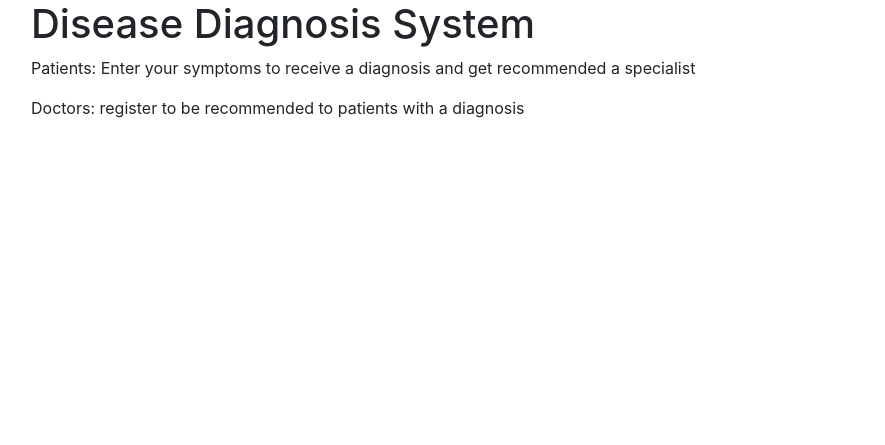
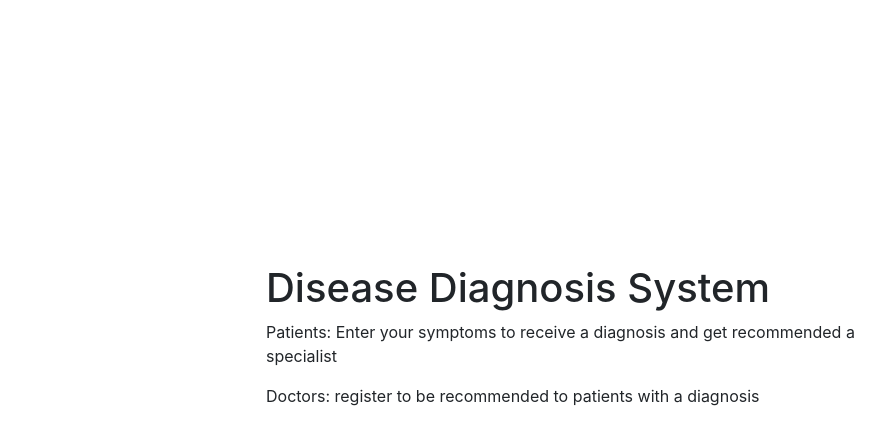
Before and after one commit to ahmedhus22/Disease-Diagnosis-System, a Django app: page / in a window 1280 px wide. Shown: the part 56-501 px from the top of the page, without its empty margins (54-939 px from the left). Run offline with Django 5.2, Linux system fonts and the light colour scheme; some libraries are stand-ins or nearby versions.

Commit message:
improved routing hrefs and added styles to homepage

```diff
--- /dev/null
+++ b/disease_diagnosis/diagnosis_system/static/styles.css
@@ -0,0 +1,7 @@
+/* Centered text */
+.centered {
+    position: absolute;
+    top: 50%;
+    left: 50%;
+    transform: translate(-50%, -50%);
+  }
--- a/disease_diagnosis/diagnosis_system/templates/diagnosis_system/base.html
+++ b/disease_diagnosis/diagnosis_system/templates/diagnosis_system/base.html
@@ -6,7 +6,8 @@
 
     <!-- Bootstrap CSS -->
     <link rel="stylesheet" href="https://cdn.jsdelivr.net/npm/bootstrap@4.0.0/dist/css/bootstrap.min.css" integrity="sha384-Gn5384xqQ1aoWXA+058RXPxPg6fy4IWvTNh0E263XmFcJlSAwiGgFAW/dAiS6JXm" crossorigin="anonymous">
-
+    {% load static %}
+    <link rel="stylesheet" href="{% static 'styles.css' %}">
     <head>
         {% if title %}
             <title>Diagnosis System - {{ title }}</title>
@@ -18,13 +19,13 @@
         <header class="site-header">
             <nav class="navbar navbar-expand-md navbar-dark bg-primary">
               <div class="container">
-                <a class="navbar-brand mr-4" href="/">Diagnosis System</a>
+                <a class="navbar-brand mr-4" href="{% url 'diagnosis_system-home' %}">Diagnosis System</a>
                 <button class="navbar-toggler" type="button" data-toggle="collapse" data-target="#navbarToggle" aria-controls="navbarToggle" aria-expanded="false" aria-label="Toggle navigation">
                 <span class="navbar-toggler-icon"></span>
                 </button>
                 <div class="collapse navbar-collapse" id="navbarToggle">
                   <div class="navbar-nav mr-auto">
-                    <a class="nav-item nav-link" href="/">Home</a>
+                    <a class="nav-item nav-link" href="{% url 'diagnosis_system-home' %}">Home</a>
                     <a class="nav-item nav-link" href="/about">About</a>
                   </div>
                   <!-- Navbar Right Side -->
--- a/disease_diagnosis/diagnosis_system/templates/diagnosis_system/home.html
+++ b/disease_diagnosis/diagnosis_system/templates/diagnosis_system/home.html
@@ -1,8 +1,10 @@
 {% extends "diagnosis_system/base.html" %}
 {% block content %}
 <div class="container">
-    <h1>Disease Diagnosis System</h1>
-    <p>Patients: Enter your symptoms to receive a diagnosis and get recommended a specialist</p>
-    <p>Doctors: register to be recommended to patients with a diagnosis</p>
+    <div class="centered">
+        <h1>Disease Diagnosis System</h1>
+        <p>Patients: Enter your symptoms to receive a diagnosis and get recommended a specialist</p>
+        <p>Doctors: register to be recommended to patients with a diagnosis</p>
+    </div>
 </div>
 {% endblock content %}
```
